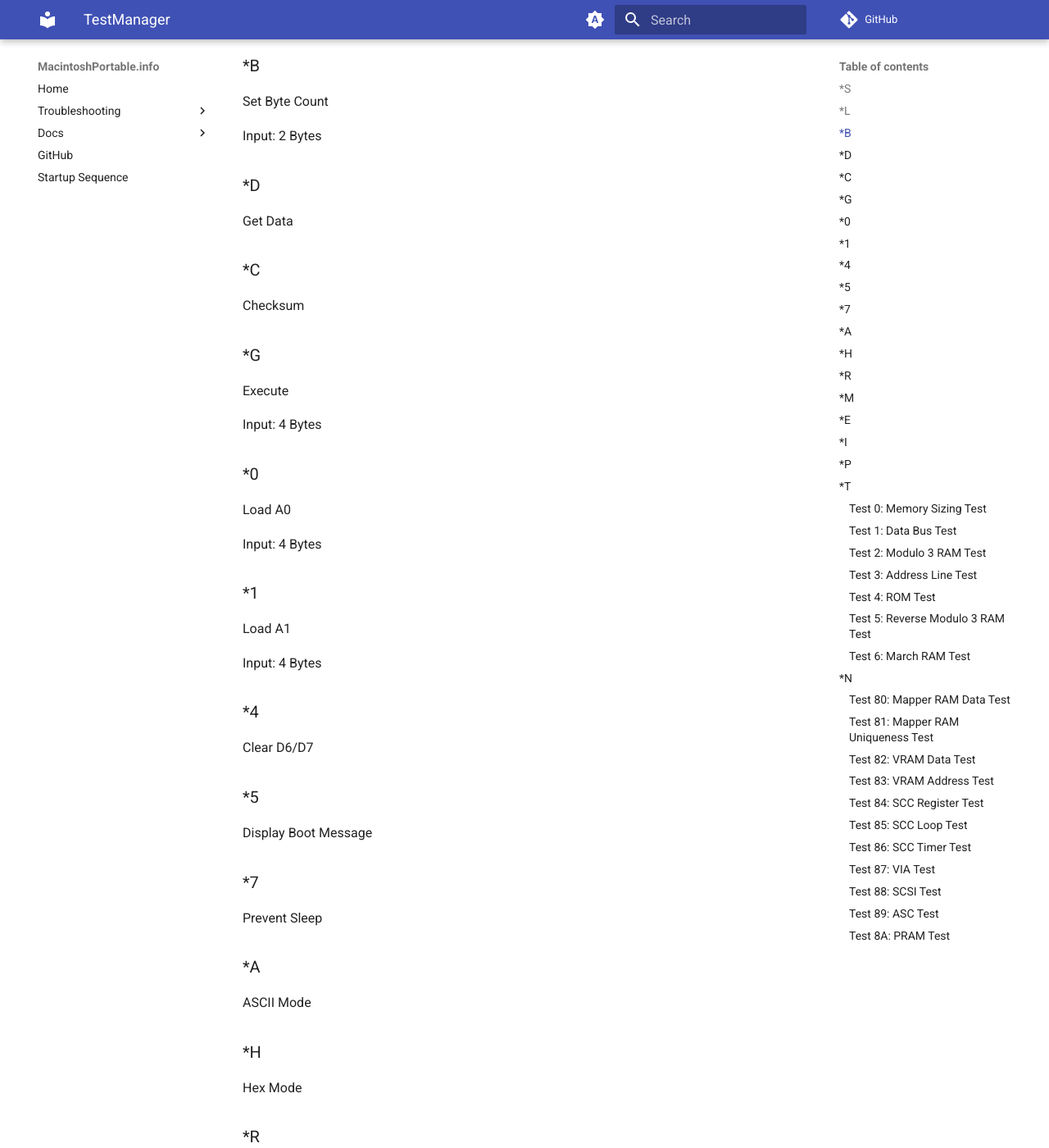
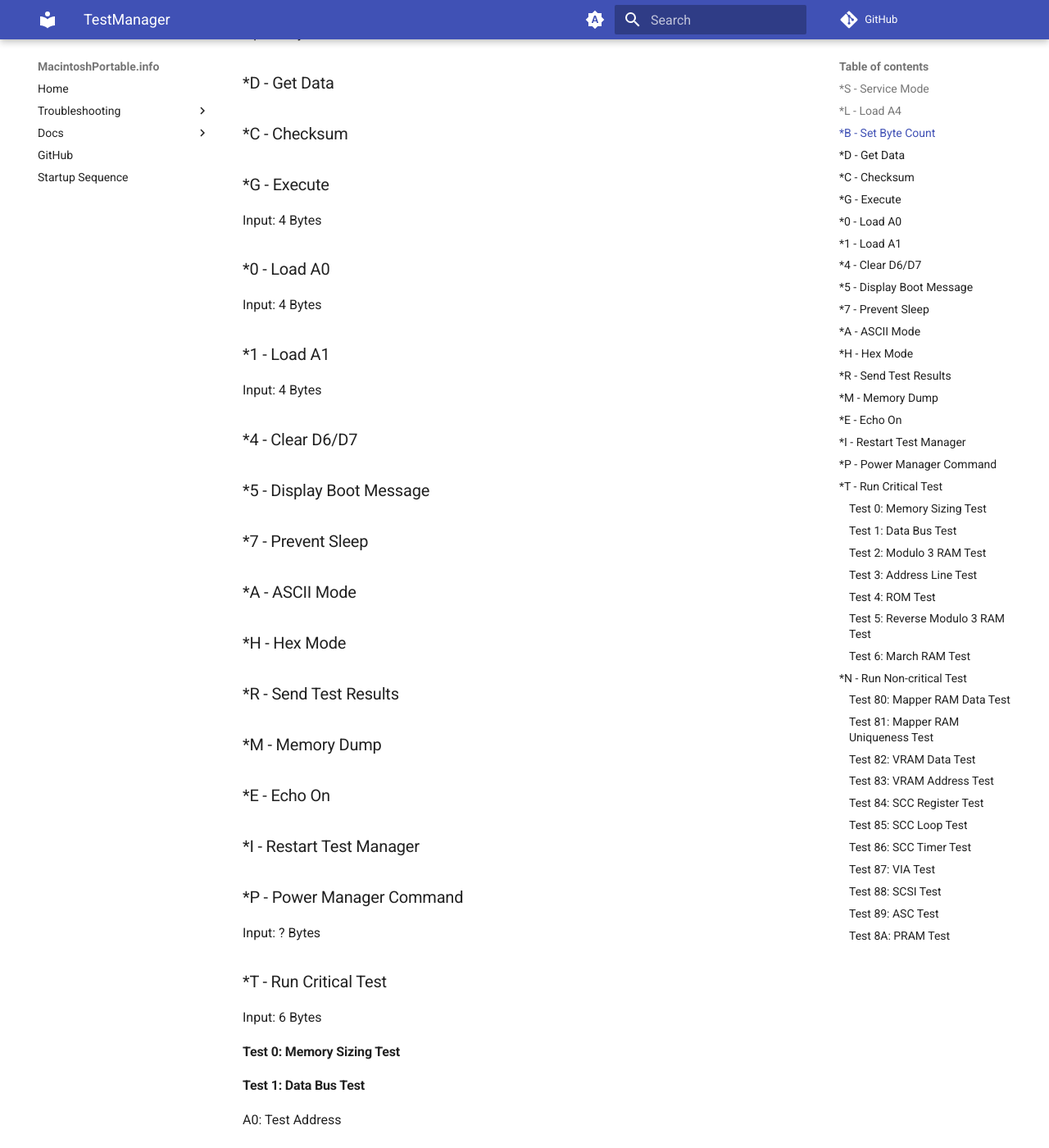
Before and after one commit to rezafouladian/MacintoshPortable, an MkDocs documentation site: the page built from docs/TestManager.md, in a window 1280 px wide and 1400 px high, scrolled down 363 px. Shown: the whole window at 82% size. Built offline with MkDocs 1.6.1 and Material for MkDocs 9.7.7, drawn with Linux system fonts in a browser that asks for light colours; comment, search, counter and statistics services are not loaded; some of the changed text lies outside the part shown.

Commit message:
Update TestManager.md

```diff
--- a/docs/TestManager.md
+++ b/docs/TestManager.md
@@ -1,73 +1,54 @@
-### *S
-Service Mode
+### *S - Service Mode
 
-### *L
-Load A4
+### *L - Load A4
 
 Input: 4 Bytes
 
-### *B
-Set Byte Count
+### *B - Set Byte Count
 
 Input: 2 Bytes
 
-### *D
-Get Data
+### *D - Get Data
 
-### *C
-Checksum
+### *C - Checksum
 
-### *G
-Execute
+### *G - Execute
 
 Input: 4 Bytes
 
-### *0
-Load A0
+### *0 - Load A0
 
 Input: 4 Bytes
 
-### *1
-Load A1
+### *1 - Load A1
 
 Input: 4 Bytes
 
-### *4
-Clear D6/D7
+### *4 - Clear D6/D7
 
-### *5
-Display Boot Message
+### *5 - Display Boot Message
 
-### *7
-Prevent Sleep
+### *7 - Prevent Sleep
 
-### *A
-ASCII Mode
+### *A - ASCII Mode
 
-### *H
-Hex Mode
+### *H - Hex Mode
 
-### *R
-Send Test Results
+### *R - Send Test Results
 
-### *M
-Memory Dump
+### *M - Memory Dump
 
-### *E
-Echo On
+### *E - Echo On
 
-### *I
-Restart Test Manager
+### *I - Restart Test Manager
 
-### *P
-Power Manager Command
+### *P - Power Manager Command
 
-Input: 2 Bytes
+Input: ? Bytes
 
-### *T
-Run Critical Test
+### *T - Run Critical Test
 
-Input: 4 Bytes
+Input: 6 Bytes
 
 #### Test 0: Memory Sizing Test
 
@@ -84,6 +65,8 @@ A1: End address
 
 #### Test 4: ROM Test
 
+This test calculates a checksum individually for the two ROM chips.
+
 #### Test 5: Reverse Modulo 3 RAM Test
 
 A0: Start address
@@ -94,10 +77,9 @@ A1: End address
 A0: Start address
 A1: End address
 
-### *N
-Run Non-critical Test
+### *N - Run Non-critical Test
 
-Input: 4 Bytes
+Input: 6 Bytes
 
 #### Test 80: Mapper RAM Data Test
 
```
